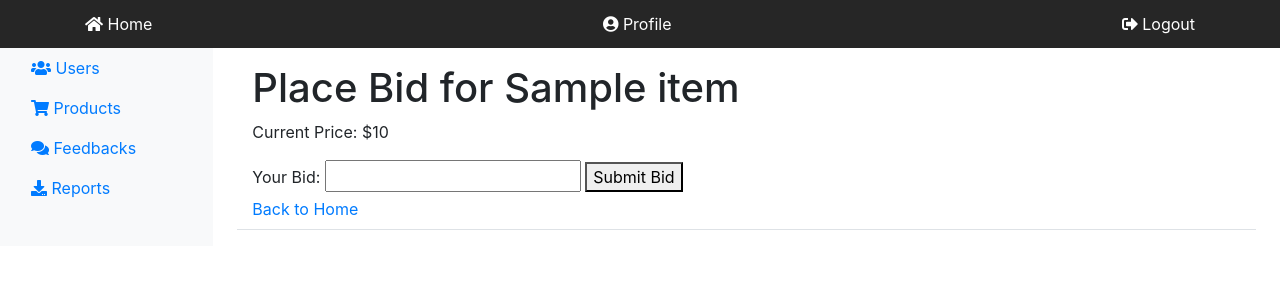
After one commit to mehmetonurkarakas/E-Commerce, a Flask app: page /place_bid/1 in a window 1280 px wide. The commit adds this page. Shown: the top 300 px of the page. Run offline with Flask 3, Linux system fonts and the light colour scheme; the visitor is signed in with stand-in values (Sample User, id 1); a database or web service that is not in the repository returns one stand-in record (values such as "Sample title"); some libraries are stand-ins or nearby versions.

Commit message:
Created Bid System

```diff
--- a/app.py
+++ b/app.py
@@ -3,7 +3,7 @@ import psycopg2
 import psycopg2.extras
 import re
 from werkzeug.security import generate_password_hash, check_password_hash
-from init_db import create_table, connect_db, create_admin
+from init_db import create_table, connect_db, create_admin,create_bid_table
 from login import logout, register, login, get_all_items
 from navbar import dashboard, feedbacks, products, orders
 from productOperation import create_item_route, update_item_route, delete_item_route
@@ -11,6 +11,7 @@ from productOperation import create_item_route, update_item_route, delete_item_r
 app = Flask(__name__)
 app.secret_key = 'onur'
 conn = connect_db()
+create_bid_table()
 # create_table()
 #create_admin()
 
@@ -32,6 +33,58 @@ def home():
     #     return render_template('home.html', username=session['username'])
     return redirect(url_for('login'))
 
+
+@app.route('/place_bid/<int:item_id>', methods=['GET', 'POST'])
+def place_bid(item_id):
+    if 'loggedin' in session:
+        cursor = conn.cursor(cursor_factory=psycopg2.extras.DictCursor)
+
+        if request.method == 'POST':
+            user_id = session['id']
+            bid_amount = float(request.form['bid_amount'])
+
+            # Get the current price of the item
+            cursor.execute('SELECT price FROM items WHERE item_id = %s', (item_id,))
+            current_price = cursor.fetchone()[0]
+
+            # Get the highest bid for the item
+            cursor.execute('SELECT MAX(bid_amount) FROM bids WHERE item_id = %s', (item_id,))
+            highest_bid = cursor.fetchone()[0]
+
+            if highest_bid is None:
+                highest_bid = 0
+
+            # Ensure the bid is higher than both the initial price and the highest bid
+            if bid_amount > current_price and bid_amount > highest_bid:
+                cursor.execute('INSERT INTO bids (user_id, item_id, bid_amount) VALUES (%s, %s, %s)',
+                               (user_id, item_id, bid_amount))
+                conn.commit()
+
+                # Update item price in items table
+                cursor.execute('UPDATE items SET price = %s WHERE item_id = %s', (bid_amount, item_id))
+                conn.commit()
+
+                return redirect(url_for('bid_success', item_id=item_id))  # Pass item_id to bid_success
+            else:
+                flash('Your bid must be higher than the current price and the highest bid.')
+
+        # Fetch the item details for displaying
+        cursor.execute('SELECT * FROM items WHERE item_id = %s', (item_id,))
+        item = cursor.fetchone()
+
+        return render_template('place_bid.html', item=item)
+    return redirect(url_for('login'))
+
+
+@app.route('/bid_success/<int:item_id>')
+def bid_success(item_id):
+    cursor = conn.cursor(cursor_factory=psycopg2.extras.DictCursor)
+    cursor.execute('SELECT * FROM items WHERE item_id = %s', (item_id,))
+    item = cursor.fetchone()
+    return render_template('bid_success.html', item=item)
+
+
+
 @app.route('/reports')
 def reports():
     if 'loggedin' in session and session.get('is_admin'):
@@ -44,7 +97,7 @@ def reports():
 def house():
     if 'loggedin' in session:
         items = get_all_items()
-        return render_template('home.html', username=session['username'], items=items)
+        return render_template('home.html', username=session['username'], items=items, is_admin=is_admin())
     return redirect(url_for('login'))
 
 
@@ -100,7 +153,7 @@ def admin_users():
         all_users = cursor.fetchall()
         return render_template('users.html', users=all_users)
     else:
-        return redirect(url_for('house'))
+        return redirect(url_for('home'))
 
 
 @app.route('/admin/update_user/<int:user_id>', methods=['POST'])
--- a/static/css/style.css
+++ b/static/css/style.css
@@ -122,3 +122,21 @@ text-align: center;
 .site-header a {
 color:#fff;
 }
+
+.flashes {
+list-style-type: none;
+padding: 0;
+}
+.flashes li {
+margin-bottom: 10px;
+padding: 10px;
+border-radius: 5px;
+}
+.flashes .success {
+background-color: #d4edda;
+color: #155724;
+}
+.flashes .error {
+background-color: #f8d7da;
+color: #721c24;
+}
--- /dev/null
+++ b/templates/place_bid.html
@@ -0,0 +1,16 @@
+{% extends 'layout.html' %}
+
+{% block title %}Place Bid{% endblock %}
+
+{% block content %}
+<h1>Place Bid for {{ item['name'] }}</h1>
+<p>Current Price: ${{ item['price'] }}</p>
+
+<form method="POST" action="{{ url_for('place_bid', item_id=item['item_id']) }}">
+    <label for="bid_amount">Your Bid:</label>
+    <input type="number" step="0.01" min="{{ item['price'] }}" name="bid_amount" id="bid_amount" required>
+    <button type="submit">Submit Bid</button>
+</form>
+
+<a href="{{ url_for('house') }}">Back to Home</a>
+{% endblock %}
```
Also changed, not shown: init_db.py (+17 -23 lines), templates/bid_success.html (added, +9 -0 lines), templates/home.html (+18 -1 lines).
